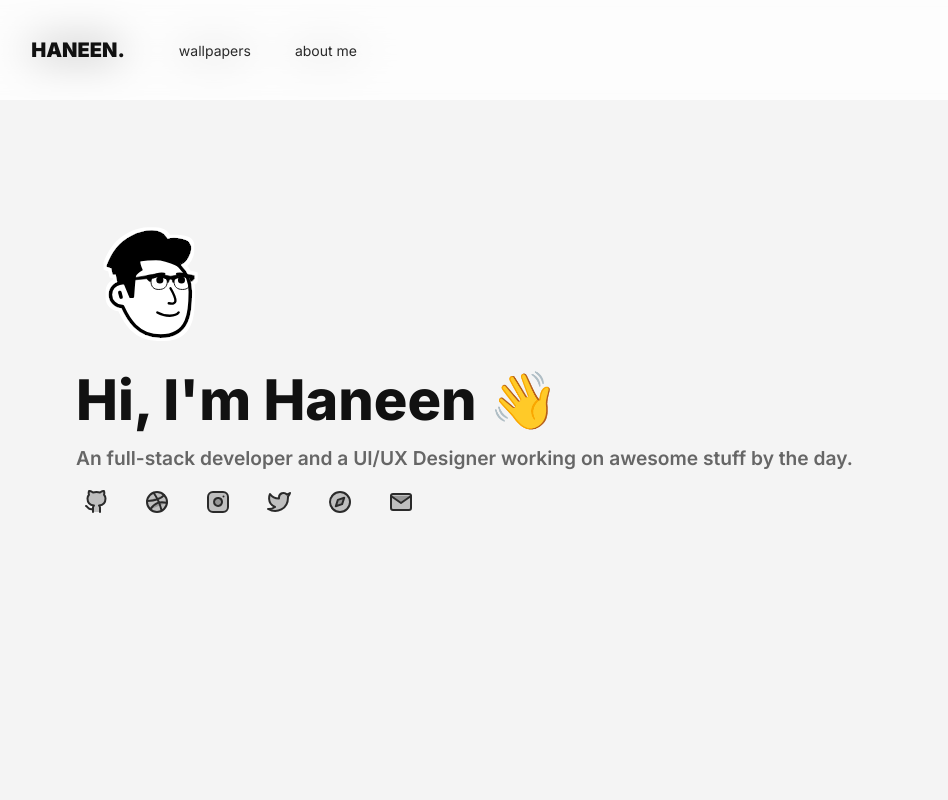
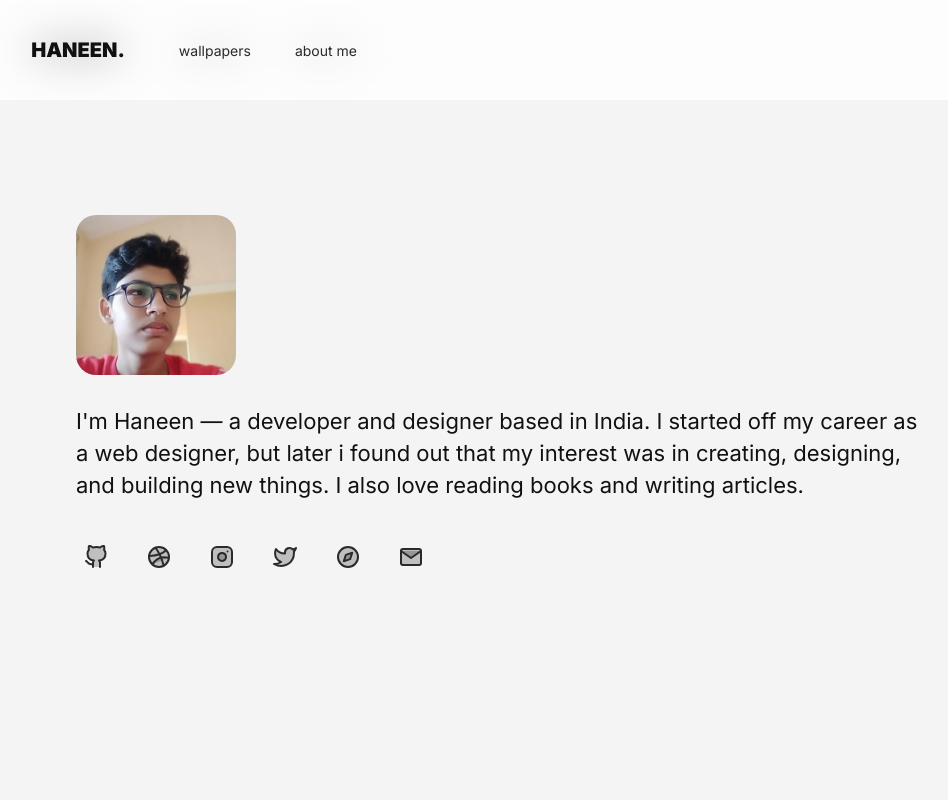
Before and after one commit to haneenmahd/haneenmahd.github.io, a React (Vite) app: page / in a window 1280 px wide. Shown: the top 800 px of the page, without its empty margins (52-1000 px from the left). Built offline with nearby package versions, Linux system fonts and the light colour scheme.

Commit message:
Add different levels of Text components

```diff
--- a/src/components/Image.jsx
+++ b/src/components/Image.jsx
@@ -3,7 +3,7 @@ import styled from 'styled-components'
 const ImageStyle = styled.img`
   height: ${(p) => p.height};
   width: ${(p) => p.width};
-  border-radius: ${(p) => (p.rounded ? '100%' : '0%')};
+  border-radius: ${(p) => (p.rounded ? '20px' : '0%')};
   max-width: 100%;
 `
 
--- a/src/components/Main.jsx
+++ b/src/components/Main.jsx
@@ -1,16 +1,17 @@
 import React, { Component } from 'react'
 import styled, { css } from 'styled-components'
 import Image from './Image'
+import Text, { Heading, LandingParagraph, Paragraph } from '../components/Text'
 import theme from '../theme'
 import Links from './Links'
-import Avatar from '../assets/img/avatar.svg'
+import Avatar from '../assets/img/profile_pic.jpg'
 
 const MainStyle = styled.article`
   position: relative;
   min-height: 90vh;
   max-width: 100vw;
   display: flex;
-  color: ${theme.light.textColor};
+  color: '${theme.light.textColor}';
   padding-top: 100px;
   z-index: 3;
   overflow: hidden;
@@ -20,18 +21,10 @@ const Intro = styled.div`
   padding: 100px 10%;
   display: flex;
   flex-direction: column;
+  max-width: 850px;
 
-  h2 {
-    font-size: 350%;
-    font-weight: 800;
-    margin: 6px 0;
-  }
-
-  h4 {
-    font-size: 120%;
-    color: ${theme.light.lightText};
-    font-weight: 600;
-    margin: 6px 0;
+  > * {
+    margin: 15px 0;
   }
 `
 
@@ -47,11 +40,12 @@ export default class Main extends Component {
       <MainStyle theme={props.theme}>
         <Intro theme={props.theme}>
           <Image src={Avatar} alt="My Avatar" width="20vmin" rounded />
-          <h2>Hi, I'm Haneen 👋</h2>
-          <h4>
-            An full-stack developer and a UI/UX Designer working on awesome
-            stuff by the day.
-          </h4>
+          <LandingParagraph>
+            I'm Haneen — a developer and designer based in India. I started off
+            my career as a web designer, but later i found out that my interest
+            was in creating, designing, and building new things. I also love
+            reading books and writing articles.
+          </LandingParagraph>
 
           <Links theme={props.theme} />
         </Intro>
--- /dev/null
+++ b/src/components/Text.jsx
@@ -0,0 +1,27 @@
+import styled from 'styled-components'
+
+const Heading = styled.h1`
+  font-size: 20px;
+  font-weight: bold;
+`
+
+const SecondaryHeading = styled.h3`
+  font-size: 16px;
+`
+
+const Paragraph = styled.p`
+  font-size: 16px;
+`
+
+const LandingParagraph = styled.p`
+  font-size: 22px;
+  font-weight: 400;
+  line-height: 2rem;
+`
+
+const Text = styled.h1`
+  font-size: 16px;
+`
+
+export { Heading, SecondaryHeading, Paragraph, LandingParagraph }
+export default Text
```
Also changed, not shown: src/assets/img/profile_pic.jpg (added).
